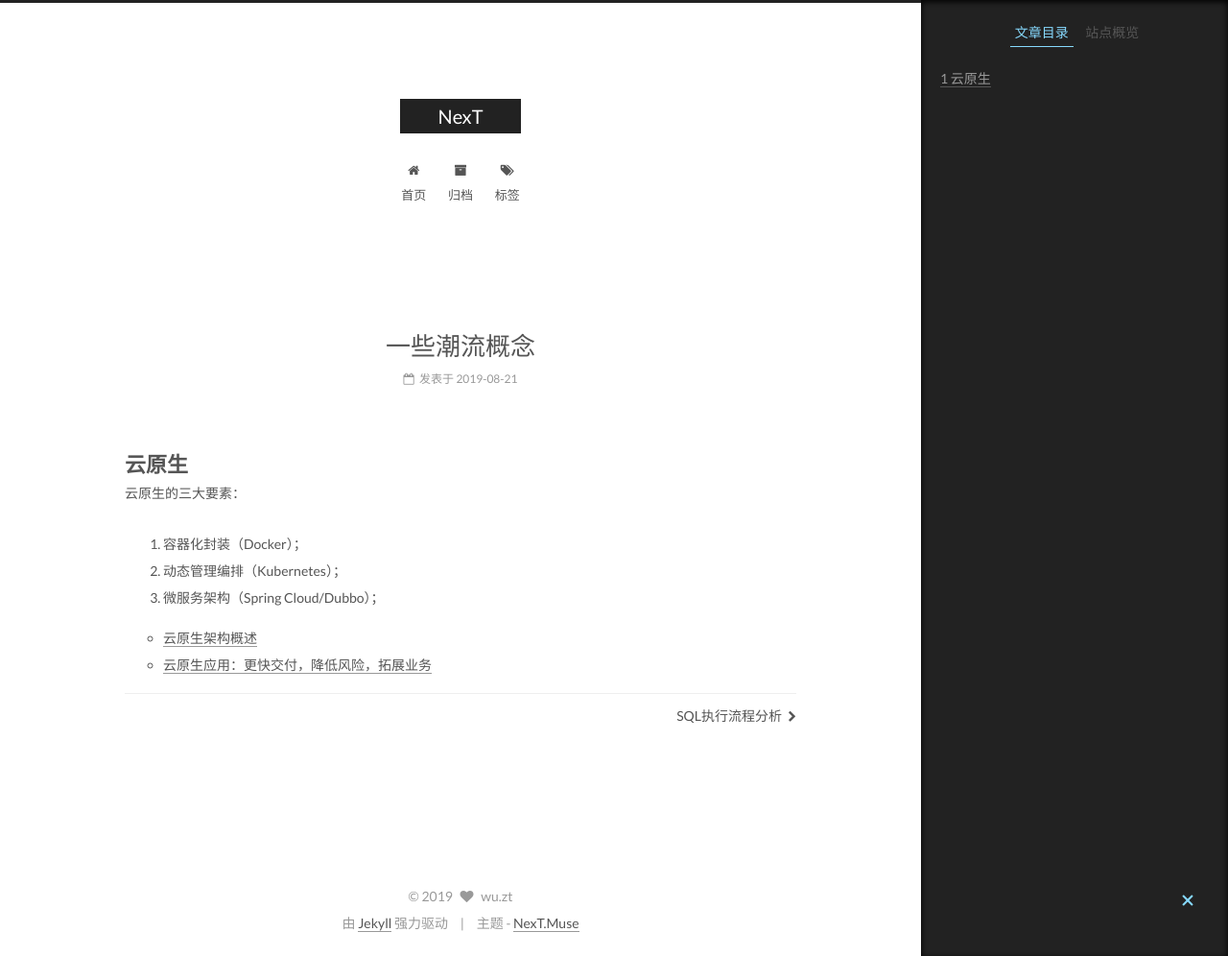
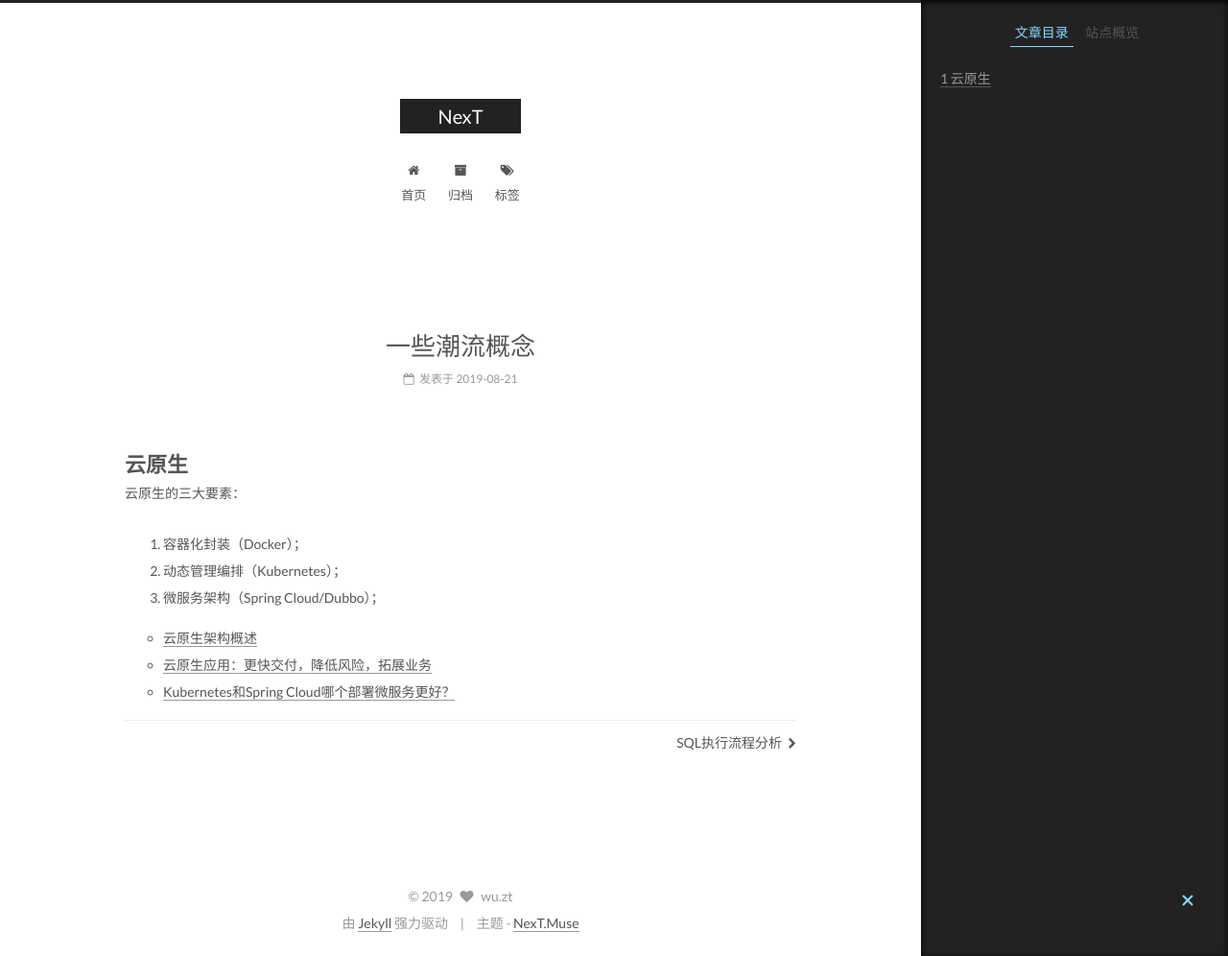
Before and after one commit to iamwzt/iamwzt.github.io, a Jekyll site: the page built from _posts/2019-08-21-一些潮流概念.md, in a window 1280 px wide and 996 px high. Shown: the whole window at 96% size. Built offline with Jekyll 4.4.1, drawn with Linux system fonts in a browser that asks for light colours.

Commit message:
Update 2019-08-21-一些潮流概念.md

```diff
--- a/_posts/2019-08-21-一些潮流概念.md
+++ b/_posts/2019-08-21-一些潮流概念.md
@@ -7,3 +7,4 @@
 
 - [云原生架构概述](http://dockone.io/article/2991)
 - [云原生应用：更快交付，降低风险，拓展业务](https://pivotal.io/cn/cloud-native)
+- [Kubernetes和Spring Cloud哪个部署微服务更好？](https://www.kubernetes.org.cn/1057.html)
```
